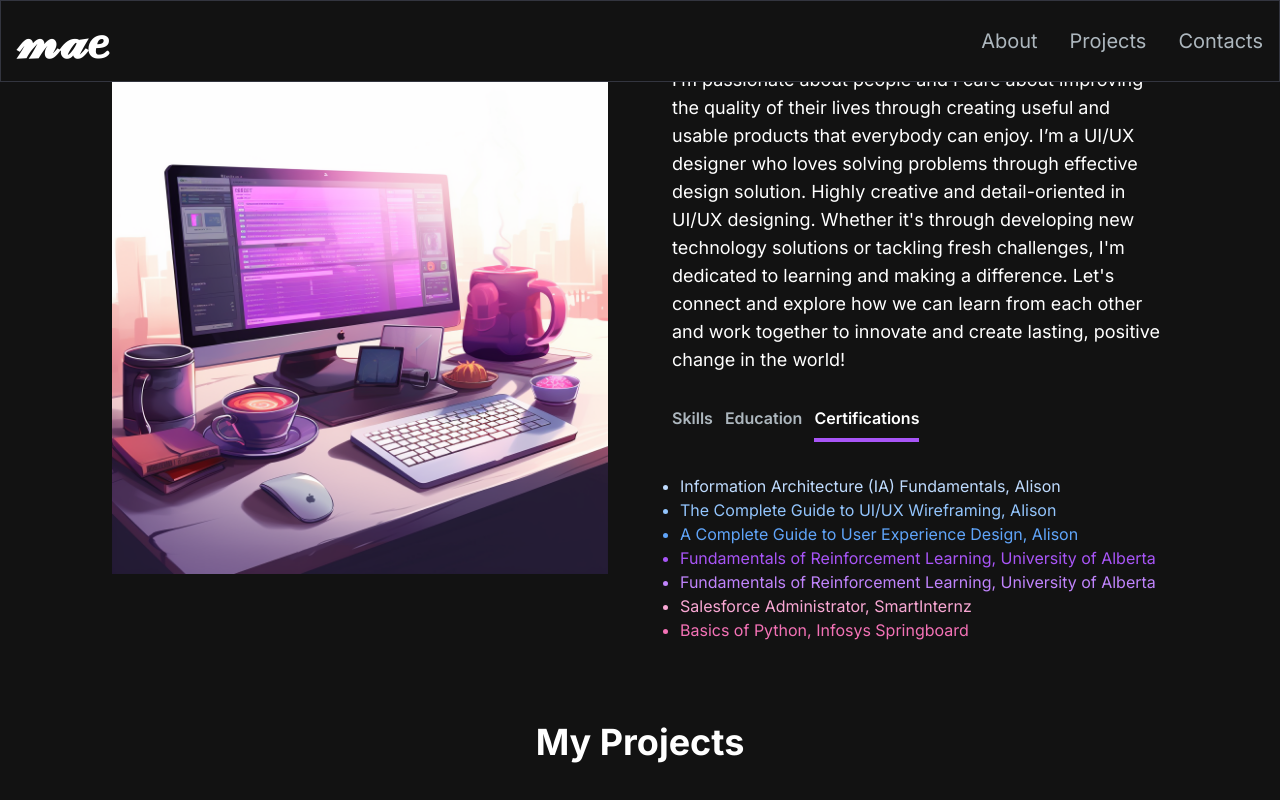
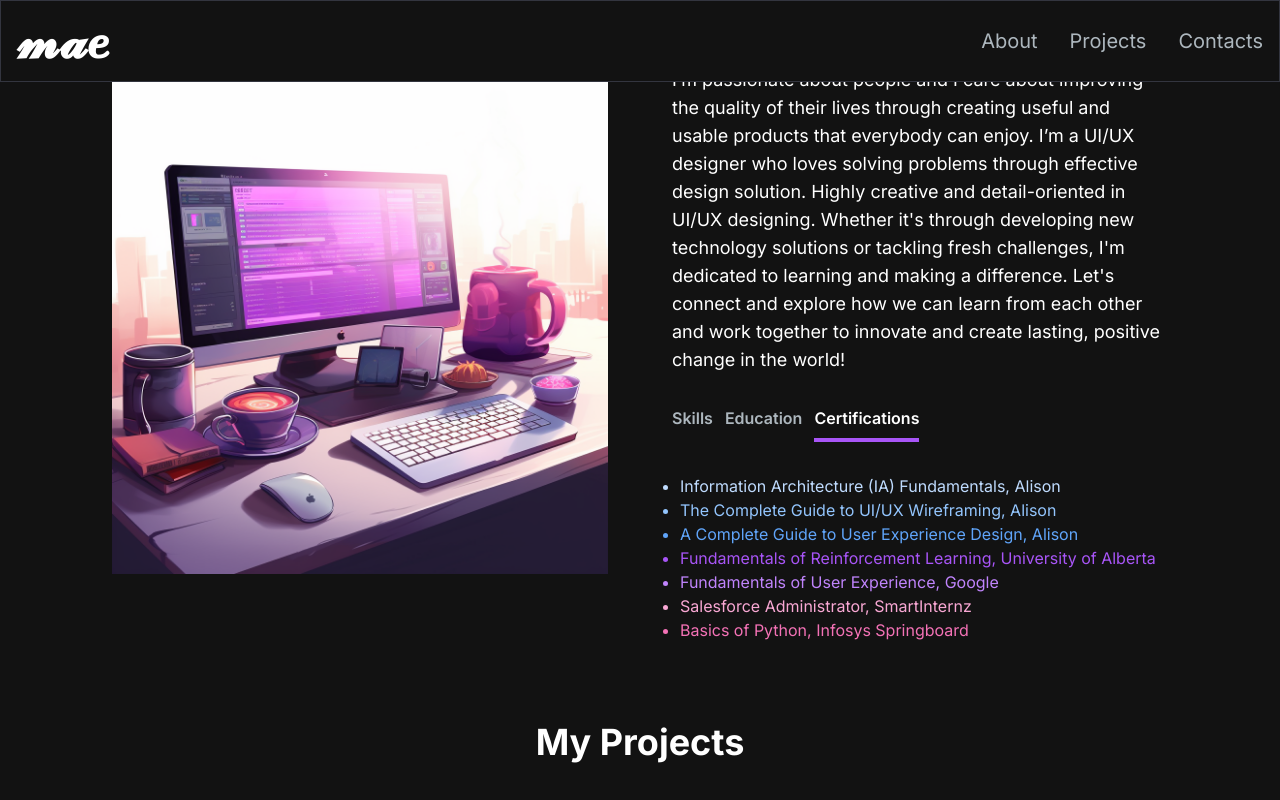
Before and after one commit to Melissamae-sudo/My-Portfolio, a Next.js app: page / in a window 1280 px wide. Both pictures are taken after a click on the button "Certifications". Shown: the part 710-1510 px from the top of the page. Built offline with nearby package versions, Linux system fonts and the light colour scheme.

Commit message:
Update AboutSection.jsx

```diff
--- a/src/app/components/AboutSection.jsx
+++ b/src/app/components/AboutSection.jsx
@@ -41,7 +41,7 @@ const TAB_DATA = [
         <li className="text-blue-300">The Complete Guide to UI/UX Wireframing, Alison</li>
         <li className="text-blue-400">A Complete Guide to User Experience Design, Alison</li>
         <li className="text-purple-500" >Fundamentals of Reinforcement Learning, University of Alberta</li>
-        <li className="text-purple-400">Fundamentals of Reinforcement Learning, University of Alberta</li>
+        <li className="text-purple-400">Fundamentals of User Experience, Google</li>
         <li className="text-pink-300">Salesforce Administrator, SmartInternz</li>
         <li className="text-pink-400">Basics of Python, Infosys Springboard</li>
       </ul>
```
